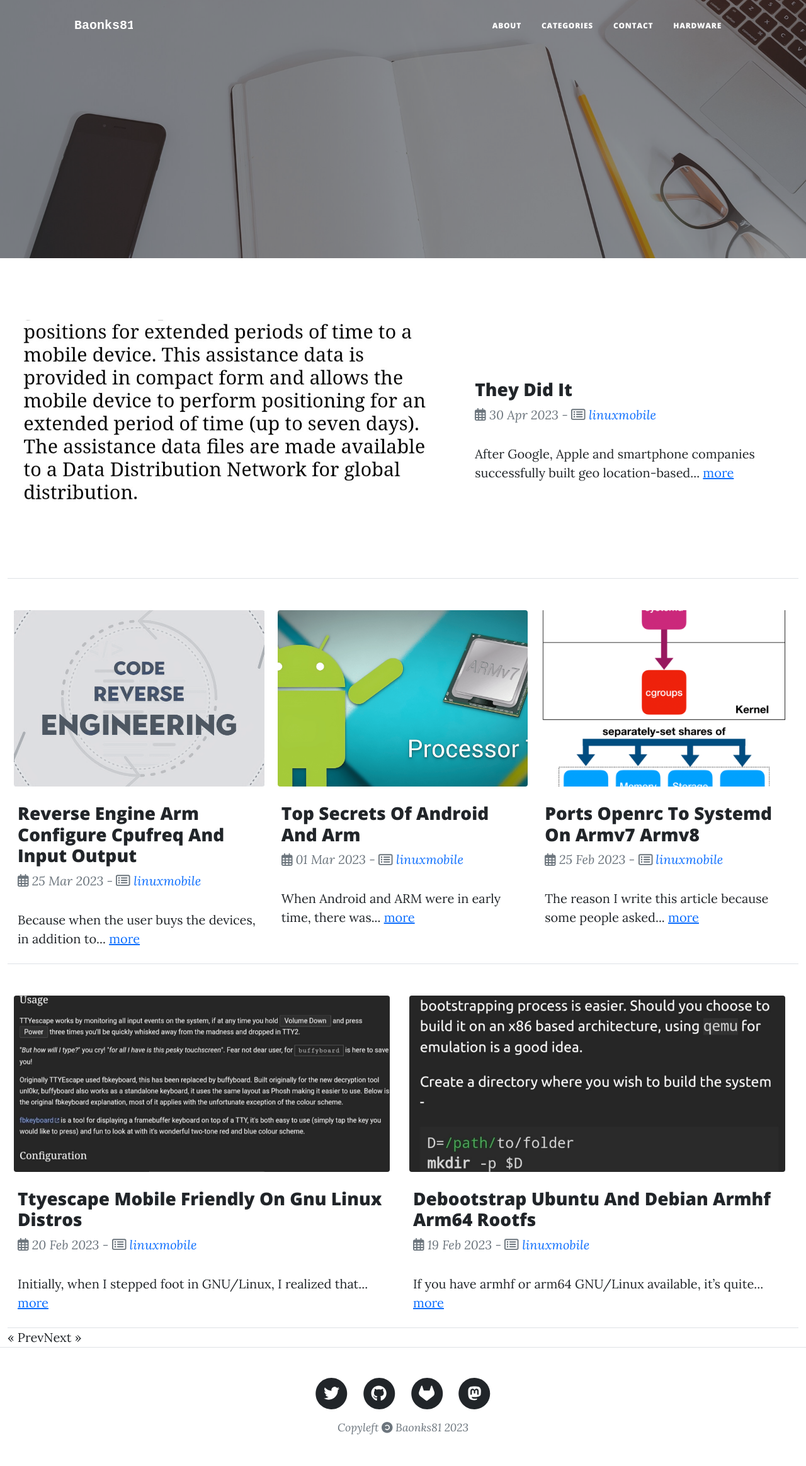
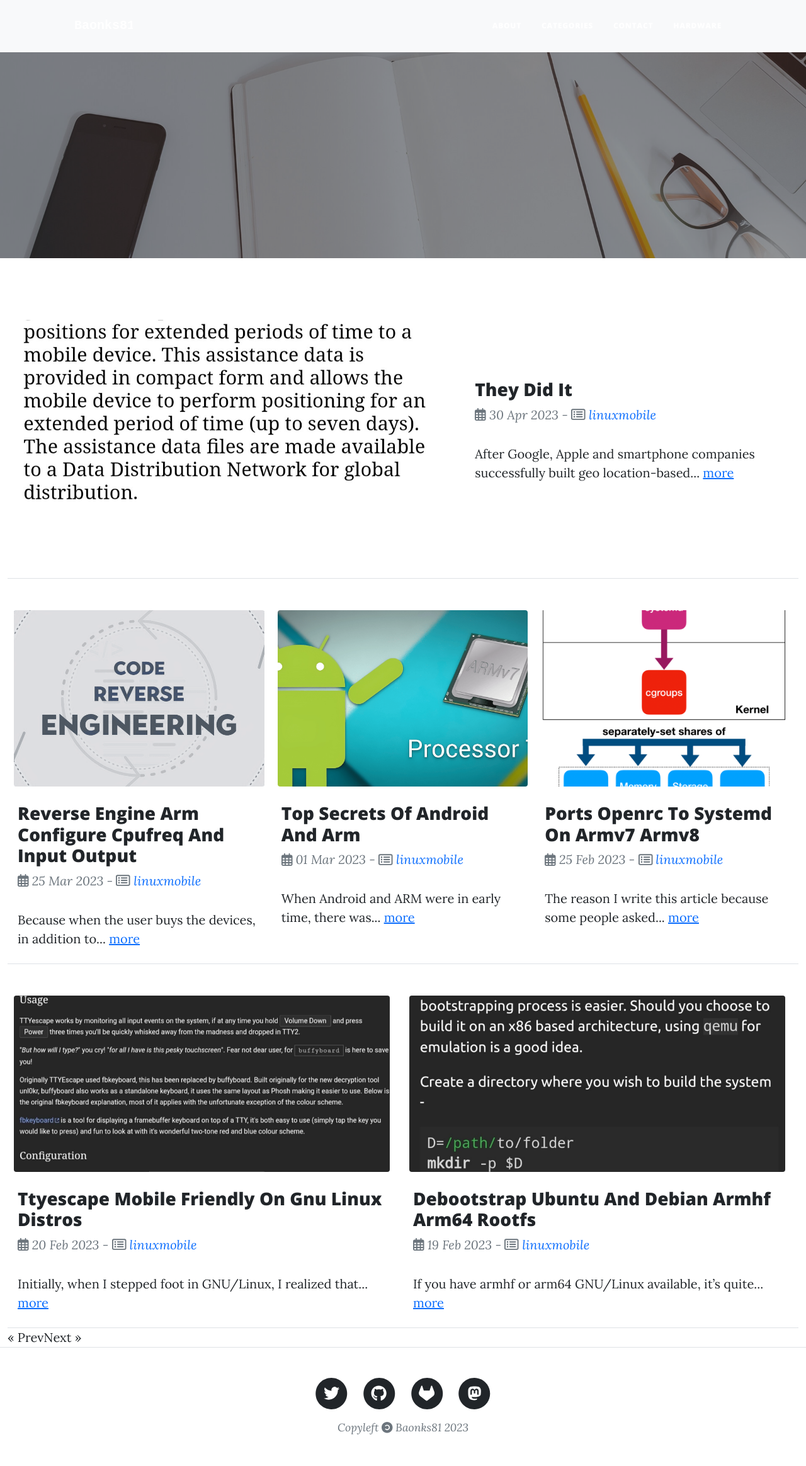
Before and after one commit to Baonks81/baonks81.github.io, a Jekyll site: the page built from index.html, in a window 1280 px wide. Shown: the whole page at 63% size. Built offline with Jekyll 4.4.1, drawn with Linux system fonts in a browser that asks for light colours; nearby versions of some CDN libraries; library files that are not in the unit come from our copies; the list of posts is cut into pages by our own code.

Commit message:
Update navigation.html

```diff
--- a/_includes/navigation.html
+++ b/_includes/navigation.html
@@ -1,4 +1,4 @@
-<nav class="navbar fixed-top navbar-expand-lg navbar-light" id="mainNav">
+<nav class="navbar fixed-top navbar-expand-lg navbar-light bg-light" id="mainNav">
   <div class="container px-4 px-lg-5">
     <a class="navbar-brand" href="/">
        <span class="wrapper">
```
